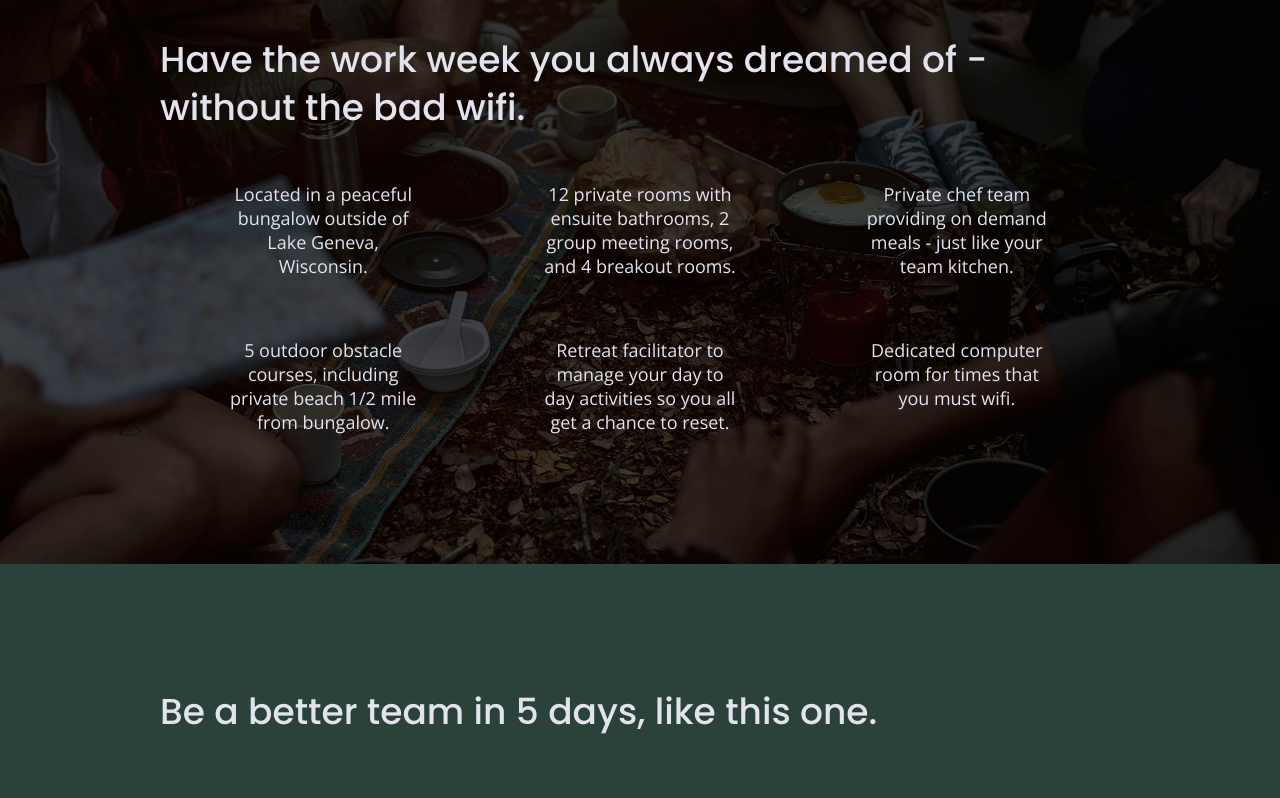
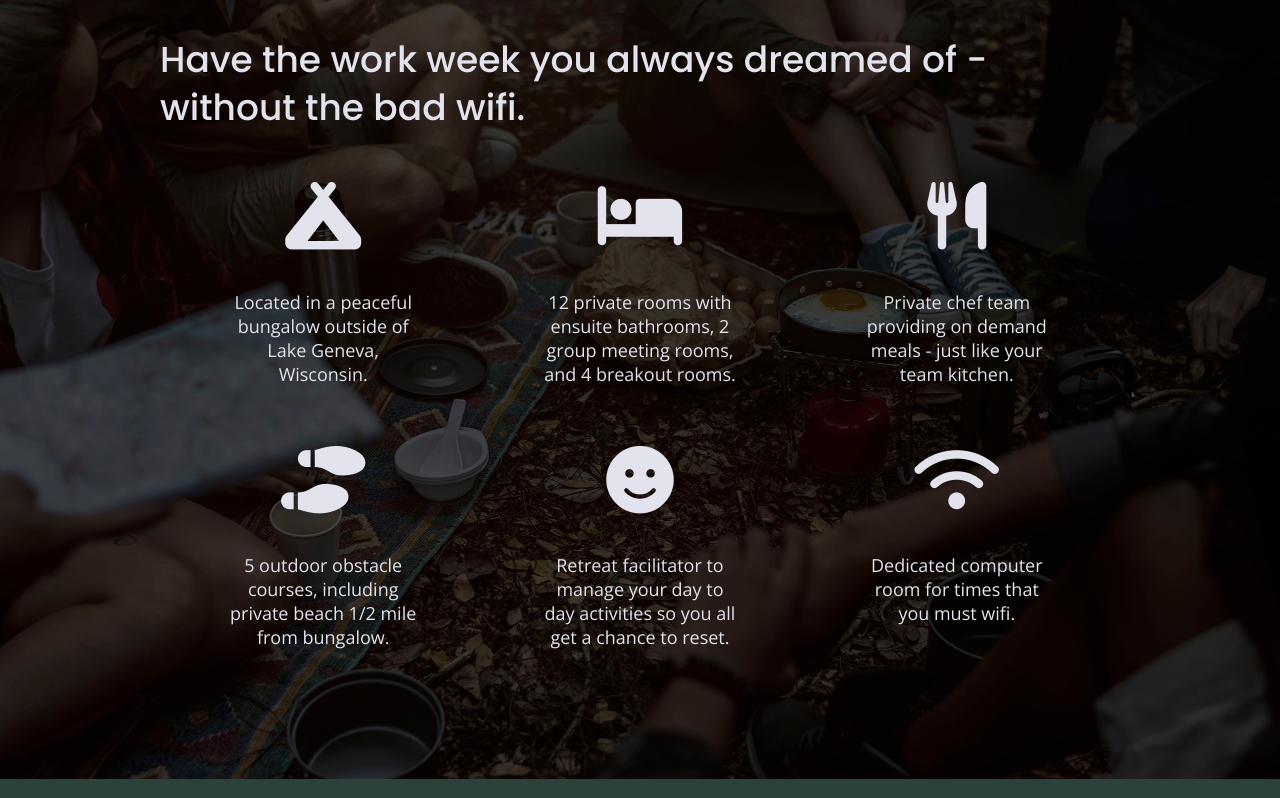
Before and after one commit to mromanka/unplugged-new, a website built with Parcel: page index.html in a window 1280 px wide. Shown: the part 1088-1886 px from the top of the page. Built offline with nearby package versions, Linux system fonts and the light colour scheme.

Commit message:
Added icon fonts

```diff
--- a/css/main.css
+++ b/css/main.css
@@ -311,6 +311,11 @@
   justify-content: center;
   align-items: flex-start;
   flex-flow: row wrap;
+}
+
+.features i {
+  font-size: 3.75em;
+  margin-bottom: 40px;
 }
 
 .features p {
--- a/index.html
+++ b/index.html
@@ -19,10 +19,15 @@
   <link rel="stylesheet" href="css/normalize.css">
   <link rel="stylesheet" href="css/main.css">
 
+  <!-- Font Awesome icon fonts-->
+  <script src="https://kit.fontawesome.com/a43c433c05.js" crossorigin="anonymous"></script>
+
   <meta name="theme-color" content="#fafafa">
 
   <!-- Google Fonts -->
   <link href="https://fonts.googleapis.com/css?family=Open+Sans:400,700|Poppins:500,700" rel="stylesheet">
+
+
 </head>
 
 <body>
@@ -73,27 +78,39 @@
         <h2>Have the work week you always dreamed of - without the bad wifi.</h2>
         <div class="features-items">
           <article>
-            <p class="fontawesome-icon"></p>
+            <p class="fontawesome-icon">
+              <i class="fa-solid fa-campground"></i>
+            </p>
             <p class="features-item-description">Located in a peaceful bungalow outside of Lake Geneva, Wisconsin.</p>
           </article>
           <article>
-            <p class="fontawesome-icon"></p>
+            <p class="fontawesome-icon">
+              <i class="fa-solid fa-bed"></i>
+            </p>
             <p class="features-item-description">12 private rooms with ensuite bathrooms, 2 group meeting rooms, and 4 breakout rooms.</p>
           </article>
           <article>
-            <p class="fontawesome-icon"></p>
+            <p class="fontawesome-icon">
+              <i class="fa-solid fa-utensils"></i>
+            </p>
             <p class="features-item-description">Private chef team providing on demand meals - just like your team kitchen.</p>
           </article>
           <article>
-            <p class="fontawesome-icon"></p>
+            <p class="fontawesome-icon">
+              <i class="fa-solid fa-shoe-prints"></i>
+            </p>
             <p class="features-item-description">5 outdoor obstacle courses, including private beach 1/2 mile from bungalow.</p>
           </article>
           <article>
-            <p class="fontawesome-icon"></p>
+            <p class="fontawesome-icon">
+              <i class="fa-solid fa-face-smile"></i>
+            </p>
             <p class="features-item-description">Retreat facilitator to manage your day to day activities so you all get a chance to reset.</p>
           </article>
           <article>
-            <p class="fontawesome-icon"></p>
+            <p class="fontawesome-icon">
+              <i class="fa-solid fa-wifi"></i>
+            </p>
             <p class="features-item-description">Dedicated computer room for times that you must wifi.</p>
           </article>
         </div>
```
Also changed, not shown: about/index.html (+3 -0 lines), faq/index.html (+3 -0 lines).
